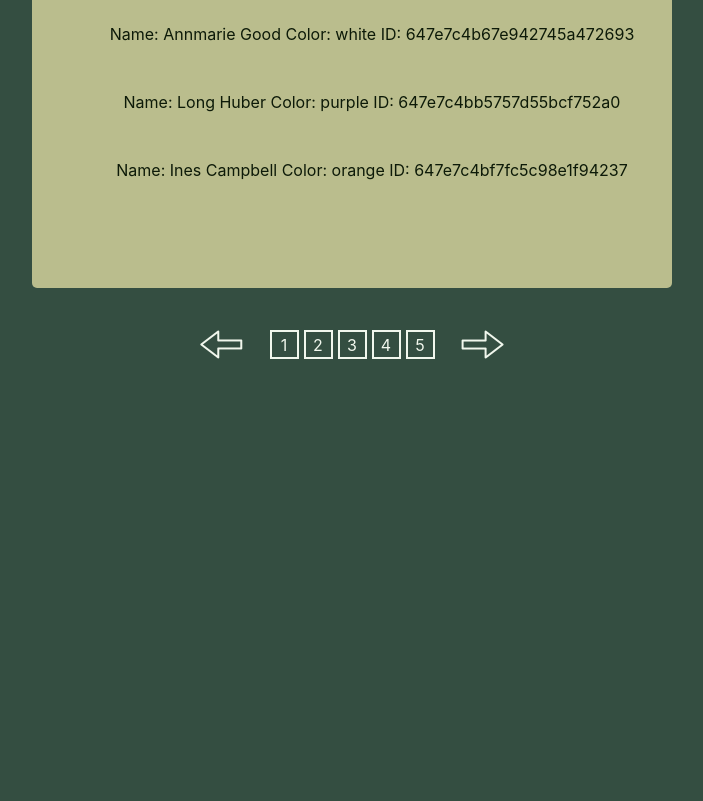
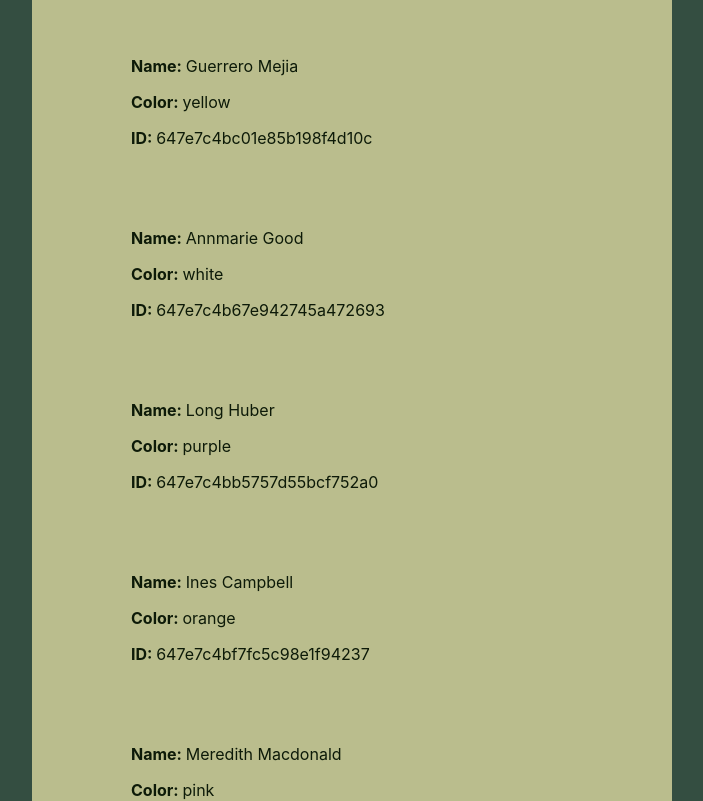
Before and after one commit to KhaledAjaj2026/pagination-app, a Next.js app: page / in a window 1280 px wide. Shown: the part 340-1141 px from the top of the page, without its empty margins (288-991 px from the left). Before the commit the page ends 800 px from the top, so only its background shows below. Built offline with nearby package versions, Linux system fonts and the light colour scheme.

Commit message:
padded attendant items; changed from span to p for blocking properties; two attendants per line; changed list height to auto so it expands as items are added.

```diff
--- a/src/app/attendant.jsx
+++ b/src/app/attendant.jsx
@@ -7,16 +7,16 @@ import styles from '../../styles/Home.module.scss'
 export default function Attendants() {
     useEffect(() => {
     let name, color, id;
-    for (let i = 0; i < 5; i++) {
+    for (let i = 0; i < 20; i++) {
         name = attendees[i].name;
         color = attendees[i].color;
         id = attendees[i].id;
         document.getElementById('attendants_list').innerHTML +=
             `
                 <li className='attendants_item'>
-                    <span><span className=${styles.identifier}>Name: </span>${name}</span>
-                    <span><span className=${styles.identifier}>Color: </span>${color}</span>
-                    <span><span className=${styles.identifier}>ID: </span>${id}</span>
+                    <p><span>Name: </span>${name}</p>
+                    <p><span>Color: </span>${color}</p>
+                    <p><span>ID: </span>${id}</p>
                 </li>
             `;
         }
--- a/src/app/paginator.jsx
+++ b/src/app/paginator.jsx
@@ -46,9 +46,6 @@ export default function Paginator() {
                         src={arrowRight}
                         alt="right arrow"
                         onClick={movePageRight}
-                        style={{
-                            cursor: 'pointer'
-                        }}
                     />
                 </div>
             </div>
--- a/styles/Home.module.css
+++ b/styles/Home.module.css
@@ -26,28 +26,25 @@
   display: flex;
   background-color: #babd8d;
   width: 50vw;
-  height: 50vh;
+  height: auto;
   margin-left: 25vw;
-  padding-top: 40px;
-  padding-bottom: 40px;
+  padding-top: 20px;
+  padding-bottom: 20px;
   border-radius: 5px;
   display: flex;
   justify-content: center;
 }
 .list_body ul {
   list-style: none;
+  text-align: left;
+  margin-left: 35px;
   color: #0d1a08;
 }
 .list_body ul li {
   padding: 1.5rem;
+  display: inline-block;
 }
-
-/********** Attendants **********/
-.attendants_item {
-  color: blue;
-}
-
-.identifier {
+.list_body ul li span {
   font-weight: bold;
 }
 
--- a/styles/Home.module.scss
+++ b/styles/Home.module.scss
@@ -32,29 +32,27 @@ $mint-cream: #f1f7ed;
     display: flex;
     background-color: $sage;
     width: 50vw;
-    height: 50vh;
+    height: auto;
     margin-left: 25vw;
-    padding-top: 40px;
-    padding-bottom: 40px;
+    padding-top: 20px;
+    padding-bottom: 20px;
     border-radius: 5px;
     display: flex;
     justify-content: center;
 
     ul {
         list-style: none;
+        text-align: left;
+        margin-left:35px;
         color: $dark-green;
         li {
             padding: 1.5rem;
+            display: inline-block;
+            span {
+                font-weight: bold;
+            }
         }
     }
-}
-
-/********** Attendants **********/
-.attendants_item {
-    color: blue;
-}
-.identifier {
-    font-weight: bold;
 }
 
 /********** Paginator **********/
```
Also changed, not shown: 1 other file (tests, documents, lock files or other folders).
